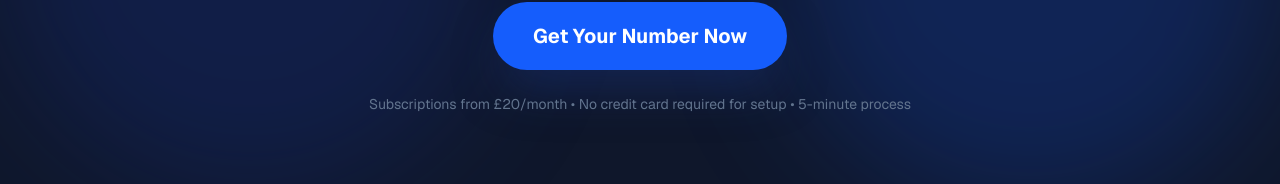
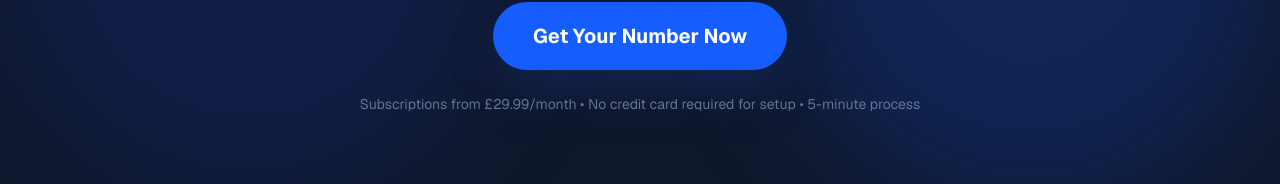
Before and after one commit to InnesU05/ScotVoice, a Next.js app: page / in a window 1280 px wide. Shown: the part 4996-5180 px from the top of the page. Built offline with nearby package versions, Linux system fonts and the light colour scheme.

Commit message:
price change

```diff
--- a/app/api/checkout/route.ts
+++ b/app/api/checkout/route.ts
@@ -44,7 +44,7 @@ export async function POST(req: Request) {
               name: 'NessDial AI Receptionist',
               description: `Monthly Subscription (Voice: ${voiceId.toUpperCase()})`,
             },
-            unit_amount: 2000, // £20.00
+            unit_amount: 2999, // £29.99
             recurring: {
               interval: 'month',
             },
--- a/app/dashboard/billing/page.tsx
+++ b/app/dashboard/billing/page.tsx
@@ -53,7 +53,7 @@ export default function BillingPage() {
           <div className="relative z-10">
             <span className="bg-green-500/20 text-green-400 text-xs font-bold px-3 py-1 rounded-full border border-green-500/30">ACTIVE</span>
             <h2 className="text-2xl font-bold text-white mt-4">NessDial Subscription</h2>
-            <p className="text-slate-400 text-sm mt-1">£20.00 / month</p>
+            <p className="text-slate-400 text-sm mt-1">£29.99 / month</p>
 
             <div className="mt-6 space-y-2">
               <div className="flex items-center gap-2 text-sm text-slate-300">
--- a/app/page.tsx
+++ b/app/page.tsx
@@ -547,7 +547,7 @@ const CTA = () => {
           </button>
         </Link>
         {/* UPDATED: Pricing Transparency */}
-        <p className="mt-6 text-sm text-slate-500">Subscriptions from £20/month • No credit card required for setup • 5-minute process</p>
+        <p className="mt-6 text-sm text-slate-500">Subscriptions from £29.99/month • No credit card required for setup • 5-minute process</p>
       </div>
     </section>
   );
```
